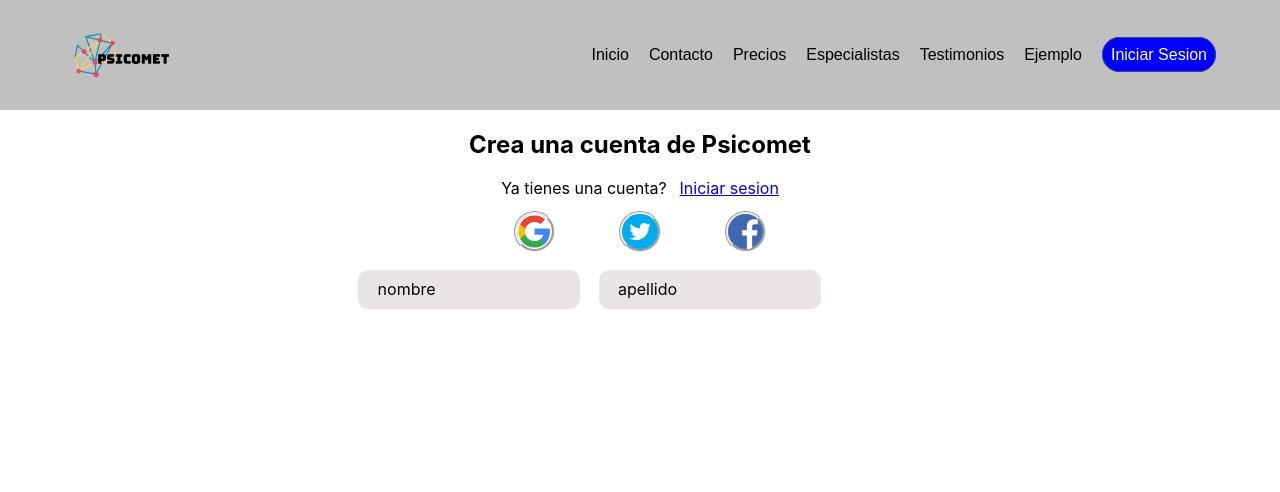
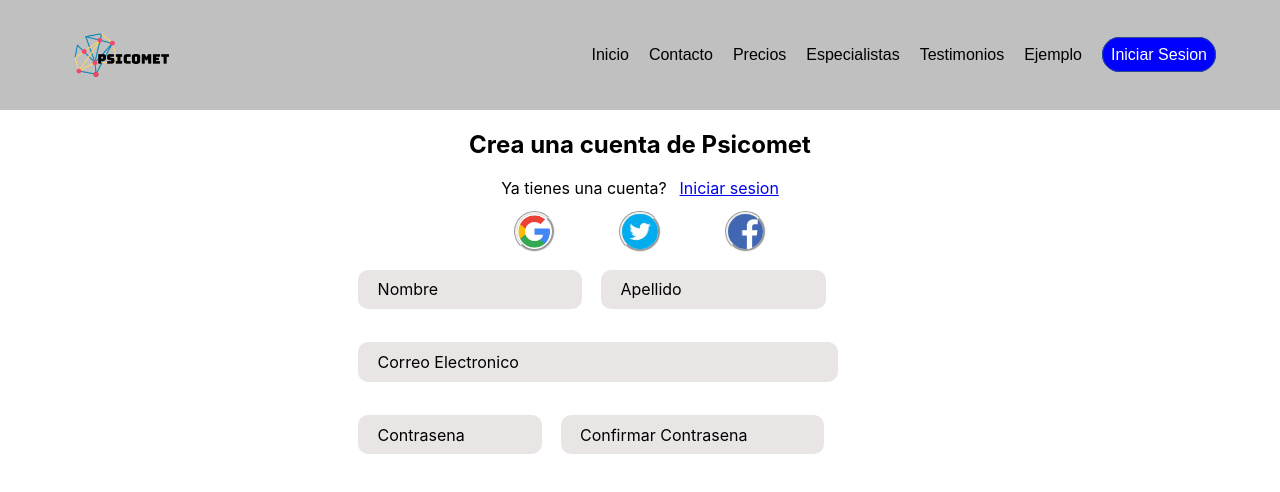
Before and after one commit to Ulises-Fermin/psicomet, a React (Create React App) app: page /CreateAccount in a window 1280 px wide. Shown: the top 492 px of the page. Built offline with nearby package versions, Linux system fonts and the light colour scheme.

Commit message:
Creacion de espacion de email y contrasena

```diff
--- a/src/Pages/CreateAccount/CreateAccount.jsx
+++ b/src/Pages/CreateAccount/CreateAccount.jsx
@@ -24,9 +24,19 @@ function CreateAccount(){
 
             <div class={styles.DatesContainer}>
                 <div id={styles.File1}>
-                    <p id={styles.name}>nombre</p>
-                    <p id={styles.lastname}>apellido</p>
+                    <p id={styles.name}>Nombre</p>
+                    <p id={styles.lastname}>Apellido</p>
                 </div>
+                <div id={styles.File2}>
+                    <p id={styles.email}>Correo Electronico</p>
+                </div>
+
+                <div id={styles.File3}>
+                    <p id={styles.password}>Contrasena</p>
+                    <p id={styles.ConfirmPassword}>Confirmar Contrasena</p>
+                </div>
+
+
             </div>
 
         </div>
--- a/src/Pages/CreateAccount/CreateAccount.module.css
+++ b/src/Pages/CreateAccount/CreateAccount.module.css
@@ -45,6 +45,15 @@ h2{
 
 #File1{
     display:flex;
+    margin-bottom: 3%;
+}
+
+#File2{
+    margin-bottom: 3%;
+}
+
+#File3{
+    display: flex;
 }
 
 #name{
@@ -72,3 +81,41 @@ h2{
     border-radius: 10px;
     margin-left: 1%;
 }
+
+#email{
+    margin-left: 4%;
+    margin-right:4%;
+    color: black;
+    background-color: #E9E5E5;
+    padding-right: 0%;
+    padding-left: 2%;
+    padding-top: 1%;
+    padding-bottom: 1%;
+    border-radius: 10px;
+    max-width: 48%;
+}
+
+#password{
+    margin-left: 4%;
+    margin-right:4%;
+    color: black;
+    background-color: #E9E5E5;
+    padding-right: 8.0%;
+    padding-left: 2%;
+    padding-top: 1%;
+    padding-bottom: 1%;
+    border-radius: 10px;
+    margin-right: 1%;
+}
+
+#ConfirmPassword{
+    margin-left: 1%;
+    color: black;
+    background-color: #E9E5E5;
+    padding-right: 8%;
+    padding-left: 2%;
+    padding-top: 1%;
+    padding-bottom: 1%;
+    border-radius: 10px;
+    margin-right: 1%;
+}
```
